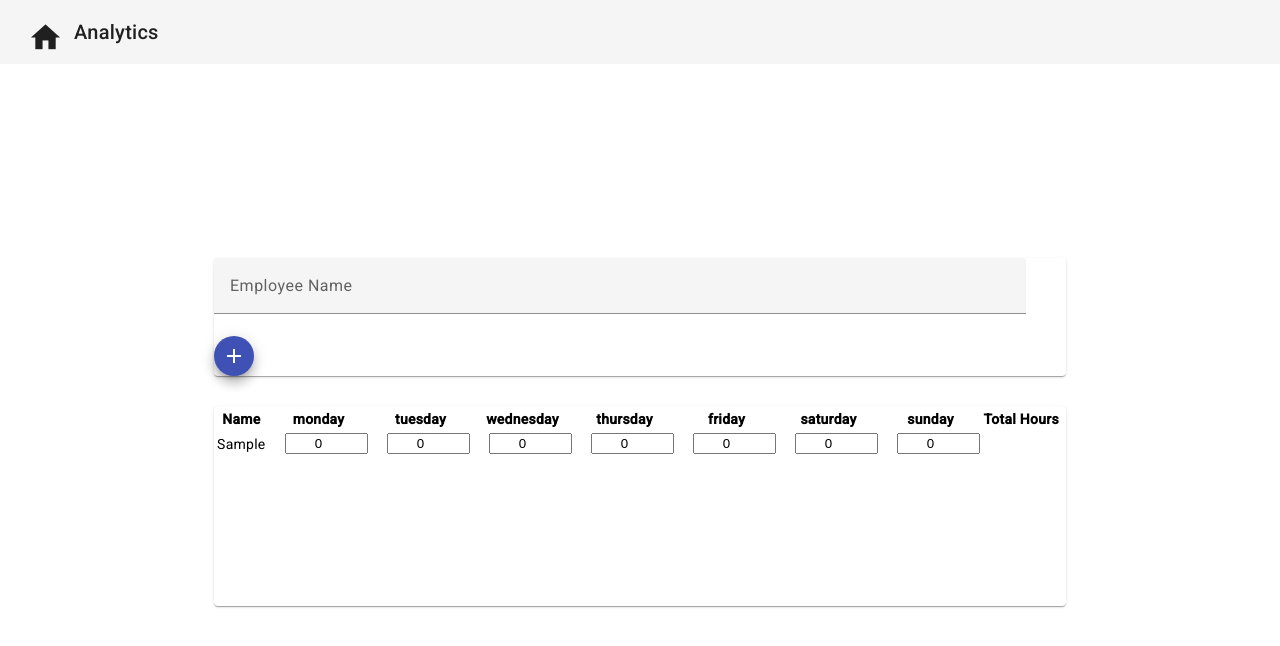
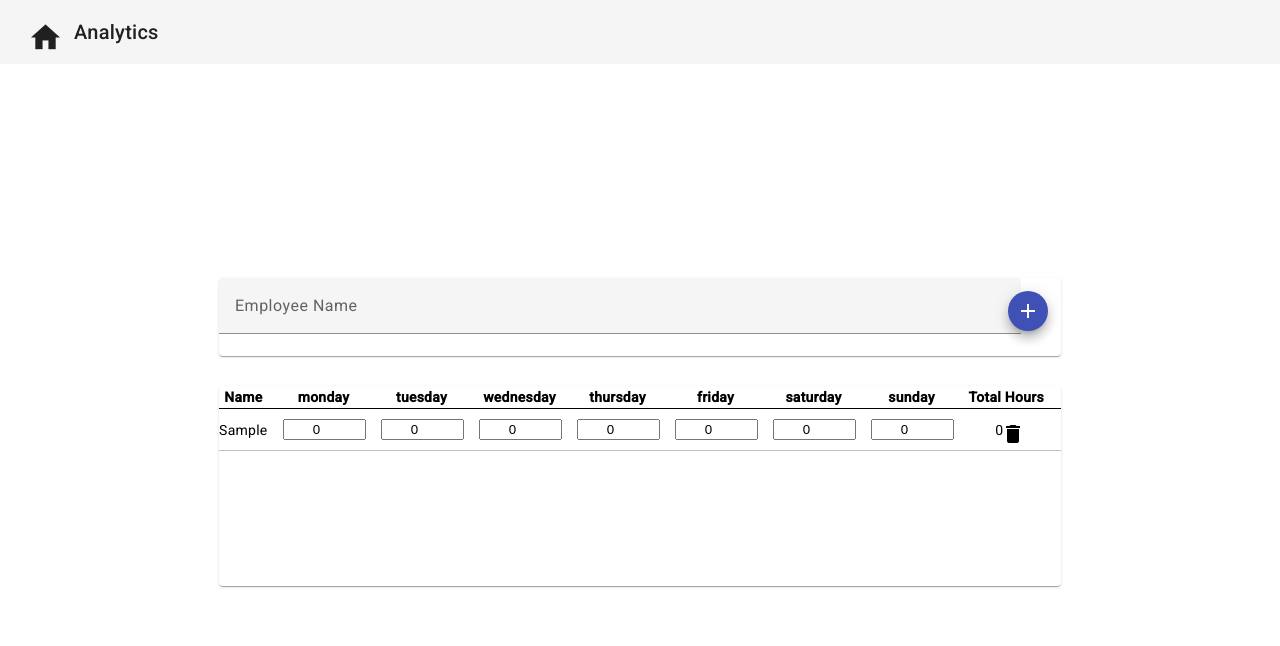
Before and after one commit to FelipeAguayo90/timesheet-app, an Angular app in the folder hr-timesheet/: page /timesheet in a window 1280 px wide. Both pictures are taken after typing "Sample" into the empty fields and a click on the button "add". Shown: the top 646 px of the page. Built offline with nearby package versions, Linux system fonts and the light colour scheme.

Commit message:
totaling hours and removing users

```diff
--- a/hr-timesheet/src/app/components/timesheet/timesheet.component.html
+++ b/hr-timesheet/src/app/components/timesheet/timesheet.component.html
@@ -45,6 +45,12 @@
                 class="hours-input"
               />
             </td>
+            <td class="total-cell">{{ getTotalHours(employee) }}</td>
+            <td>
+              <button mat-icon-button (click)="deleteEmployee(i)">
+                <mat-icon>delete</mat-icon>
+              </button>
+            </td>
           </tr>
         </tbody>
       </table>
--- a/hr-timesheet/src/app/components/timesheet/timesheet.component.scss
+++ b/hr-timesheet/src/app/components/timesheet/timesheet.component.scss
@@ -23,3 +23,13 @@ mat-form-field {
   margin-left: 15px;
   text-align: center;
 }
+
+button {
+  position: absolute;
+  right: 1em;
+  top: 1em;
+}
+
+.total-cell {
+  text-align: center;
+}
--- a/hr-timesheet/src/app/components/timesheet/timesheet.component.ts
+++ b/hr-timesheet/src/app/components/timesheet/timesheet.component.ts
@@ -73,4 +73,20 @@ export class TimesheetComponent implements OnInit {
       return error;
     };
   }
+
+  getTotalHours(employee: Employee): number {
+    return (
+      employee.monday +
+      employee.tuesday +
+      employee.wednesday +
+      employee.thursday +
+      employee.friday +
+      employee.saturday +
+      employee.sunday
+    );
+  }
+
+  deleteEmployee(index: number): void {
+    this.employees.splice(index, 1);
+  }
 }
--- a/hr-timesheet/src/styles.scss
+++ b/hr-timesheet/src/styles.scss
@@ -14,3 +14,24 @@ body {
   align-items: center;
   height: calc(100% - 64px);
 }
+
+table {
+  border-collapse: collapse;
+}
+
+th {
+  border-bottom: 1px solid black;
+
+  &:not(:first-child) {
+    padding-left: 15px;
+  }
+}
+
+td {
+  text-align: center;
+  padding: 10px 0px;
+}
+
+tr td {
+  border-bottom: 1pt solid #c1c1c1;
+}
```
